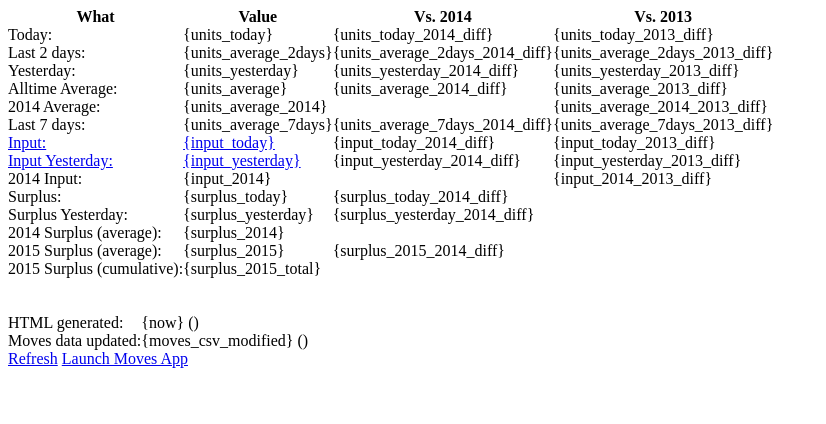
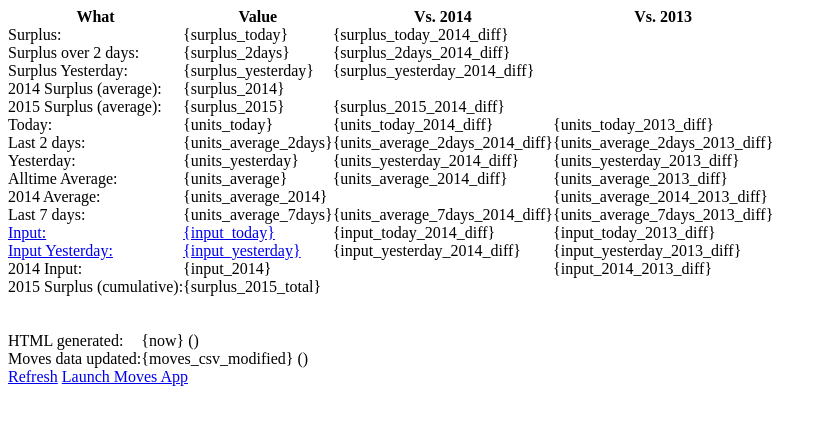
Before and after one commit to ehershey/utilities, a website: page unit-report-template.html in a window 1280 px wide. Shown: the whole page, without its empty margins (0-826 px from the left). Drawn offline with Linux system fonts and the light colour scheme.

Commit message:
Move surplus to top, compare against 2014 instead of 0

```diff
--- a/unit-report-template.html
+++ b/unit-report-template.html
@@ -41,6 +41,37 @@ table,tr,td,th {{
       <th>Vs. 2014</th>
       <th>Vs. 2013</th>
     </tr>
+    <tr class="{surplus_class}">
+      <td>Surplus:</td>
+      <td>{surplus_today}</td>
+      <td class="comparitor">{surplus_today_2014_diff}</td>
+      <td>&nbsp;</td>
+    </tr>
+    <tr class="{surplus_2days_class}">
+      <td>Surplus over 2 days:</td>
+      <td>{surplus_2days}</td>
+      <td class="comparitor">{surplus_2days_2014_diff}</td>
+      <td>&nbsp;</td>
+    </tr>
+    <tr class="{surplus_yesterday_class}">
+      <td>Surplus Yesterday:</td>
+      <td>{surplus_yesterday}</td>
+      <td class="comparitor">{surplus_yesterday_2014_diff}</td>
+      <td>&nbsp;</td>
+    </tr>
+    <tr>
+      <td>2014 Surplus (average):</td>
+      <td>{surplus_2014}</td>
+      <td>&nbsp;</td>
+      <td>&nbsp;</td>
+    </tr>
+    <tr class="{surplus_2015_class}">
+      <td>2015 Surplus (average):</td>
+      <td>{surplus_2015}</td>
+      <td class="compatitor">{surplus_2015_2014_diff}</td>
+      <td>&nbsp;</td>
+    </tr>
+
     <tr class="{today_class}">
       <td>Today:</td>
       <td>{units_today}</td>
@@ -95,31 +126,7 @@ table,tr,td,th {{
       <td>&nbsp;</td>
       <td>{input_2014_2013_diff}</td>
     </tr>
-    <tr class="{surplus_class}">
-      <td>Surplus:</td>
-      <td class="compatitor">{surplus_today}</td>
-      <td>{surplus_today_2014_diff}</td>
-      <td>&nbsp;</td>
-    </tr>
-    <tr class="{surplus_yesterday_class}">
-      <td>Surplus Yesterday:</td>
-      <td class="comparitor">{surplus_yesterday}</td>
-      <td>{surplus_yesterday_2014_diff}</td>
-      <td>&nbsp;</td>
-    </tr>
-    <tr>
-      <td>2014 Surplus (average):</td>
-      <td>{surplus_2014}</td>
-      <td>&nbsp;</td>
-      <td>&nbsp;</td>
-    </tr>
-    <tr class="{surplus_2015_class}">
-      <td>2015 Surplus (average):</td>
-      <td>{surplus_2015}</td>
-      <td class="compatitor">{surplus_2015_2014_diff}</td>
-      <td>&nbsp;</td>
-    </tr>
-    <tr>
+   <tr>
       <td>2015 Surplus (cumulative):</td>
       <td>{surplus_2015_total}</td>
       <td>&nbsp;</td>
```
Also changed, not shown: 1 other file.
